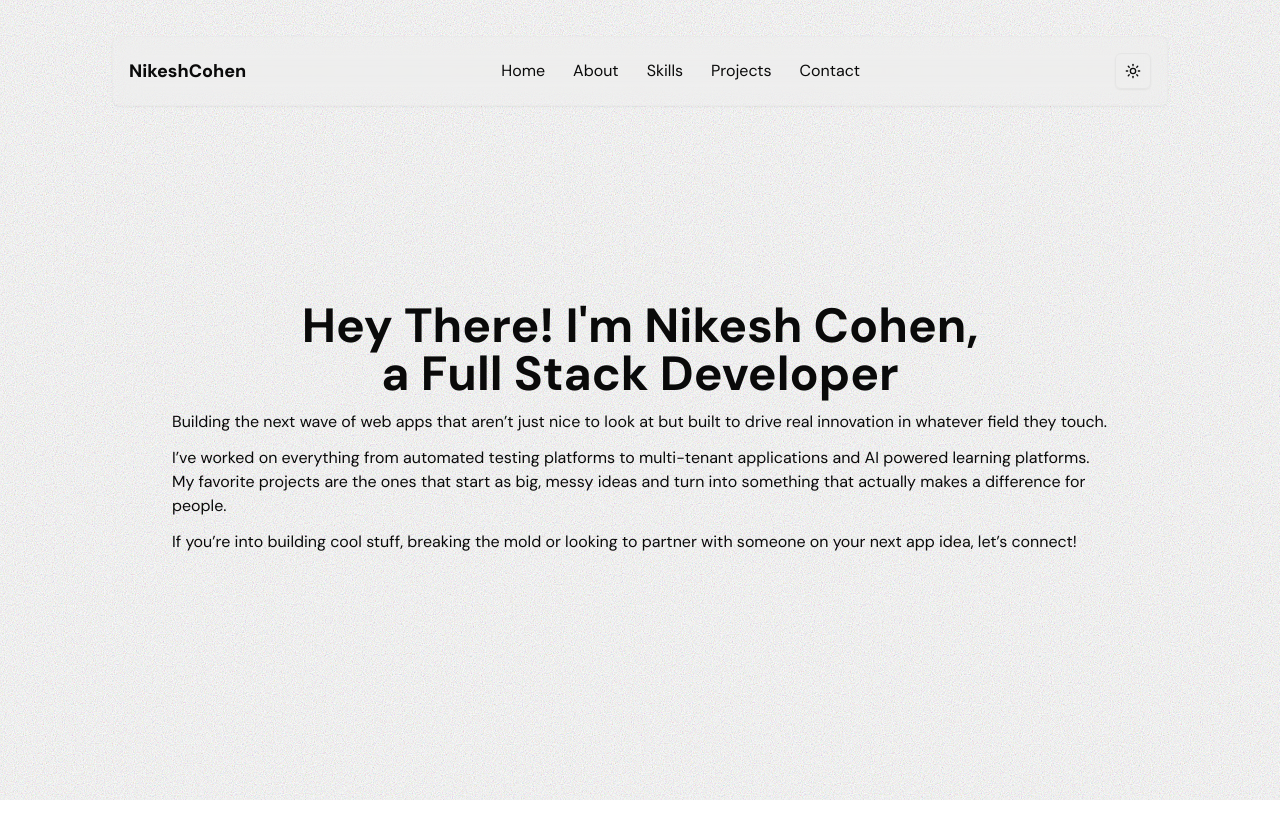
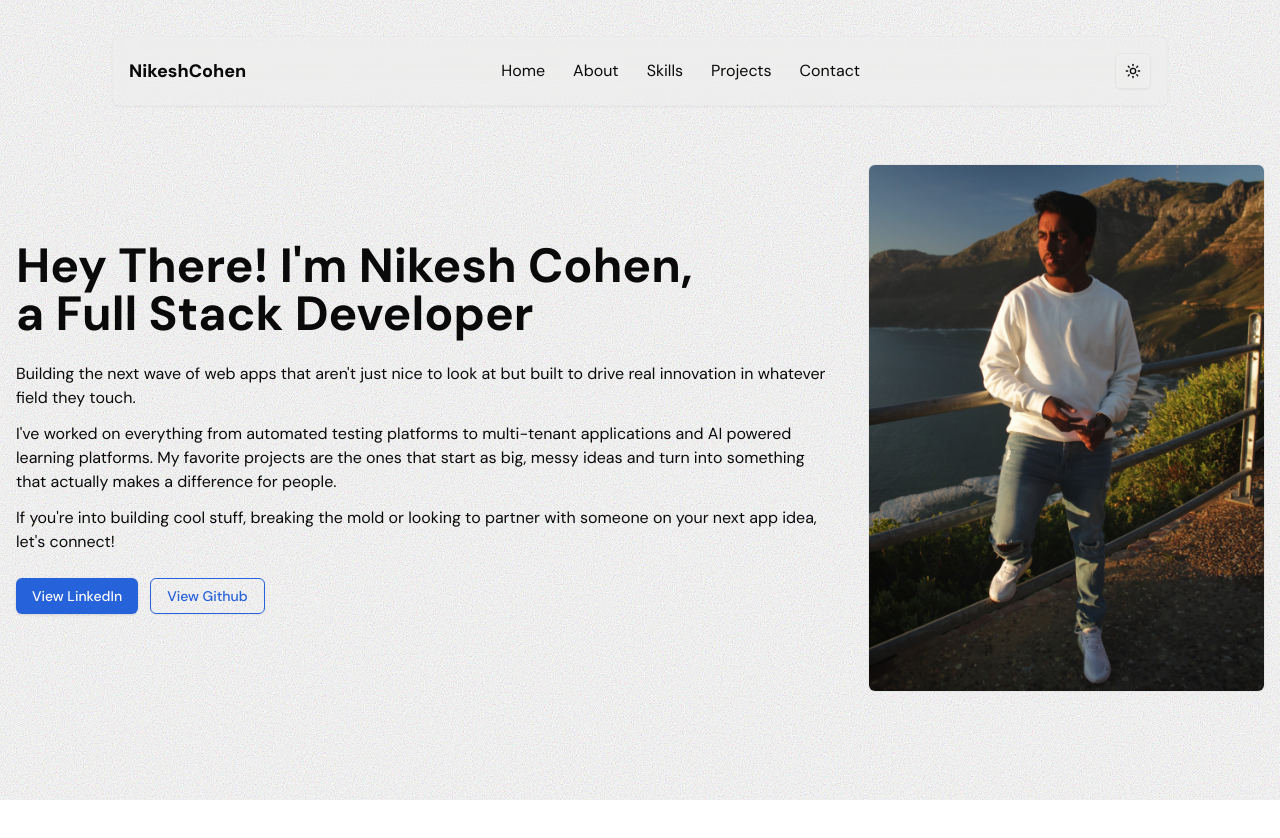
Before and after one commit to NikeshCohen/portfolio, a Next.js app: page / in a window 1280 px wide. Shown: the top 838 px of the page. Built offline with nearby package versions, Linux system fonts and the light colour scheme.

Commit message:
complete hero

```diff
--- /dev/null
+++ b/app/_components/HeroImg.tsx
@@ -0,0 +1,33 @@
+import React, { useState } from "react";
+
+import Image from "next/image";
+
+function HeroImg() {
+  const [isImageLoading, setIsImageLoading] = useState(true);
+
+  return (
+    <div>
+      <div className="relative mx-auto aspect-[3/4] w-full max-w-2xl">
+        <div
+          className={`relative h-full w-full rounded-md ${
+            isImageLoading ? "bg-foreground/10" : ""
+          }`}
+        >
+          <Image
+            src="/hero-img.jpg"
+            alt="nikesh cohen"
+            layout="fill"
+            objectFit="cover"
+            quality={100}
+            className={`rounded-md ring-1 ring-border duration-700 ease-in-out ${
+              isImageLoading ? "blur-xl" : "blur-0"
+            }`}
+            onLoad={() => setIsImageLoading(false)}
+          />
+        </div>
+      </div>
+    </div>
+  );
+}
+
+export default HeroImg;
--- a/app/_sections/Hero.tsx
+++ b/app/_sections/Hero.tsx
@@ -1,33 +1,60 @@
-import React from "react";
+"use client";
+
+import React, { useState } from "react";
+
+import Link from "next/link";
+
+import { Button } from "@/components/ui/button";
+
+import HeroImg from "../_components/HeroImg";
 
 function Hero() {
   return (
     <section
       id="home"
-      className="flex flex-col justify-center items-center h-[75vh]"
+      className="grid min-h-[75vh] grid-cols-1 gap-8 lg:grid-cols-3 lg:items-center"
     >
-      <h1 className="font-bold text-4xl text-center lg:text-5xl">
+      <div className="lg:col-span-2">
+        <h1 className="inline-block text-4xl font-bold lg:text-5xl">
           Hey There! I&apos;m Nikesh Cohen, <br /> a Full Stack Developer
         </h1>
 
-      <div className="w-3/4">
-        <p className="my-3">
-          Building the next wave of web apps that aren’t just nice to look at
-          but built to drive real innovation in whatever field they touch.
+        <div className="mt-6">
+          <p className="mb-3">
+            Building the next wave of web apps that aren&apos;t just nice to
+            look at but built to drive real innovation in whatever field they
+            touch.
           </p>
 
           <p className="mb-3">
-          I’ve worked on everything from automated testing platforms to
+            I&apos;ve worked on everything from automated testing platforms to
             multi-tenant applications and AI powered learning platforms. My
-          favorite projects are the ones that start as big, messy ideas and turn
-          into something that actually makes a difference for people.
+            favorite projects are the ones that start as big, messy ideas and
+            turn into something that actually makes a difference for people.
           </p>
 
           <p>
-          If you’re into building cool stuff, breaking the mold or looking to
-          partner with someone on your next app idea, let’s connect!
+            If you&apos;re into building cool stuff, breaking the mold or
+            looking to partner with someone on your next app idea, let&apos;s
+            connect!
           </p>
         </div>
+
+        <div className="mt-6 flex flex-col gap-3 md:flex-row">
+          <Link href="https://www.linkedin.com/in/nikesh-cohen">
+            <Button className="w-full md:w-auto">View LinkedIn</Button>
+          </Link>
+          <Link href="https://github.com/NikeshCohen">
+            <Button
+              className="w-full border-primary bg-transparent text-primary md:w-auto"
+              variant="outline"
+            >
+              View Github
+            </Button>
+          </Link>
+        </div>
+      </div>
+      <HeroImg />
     </section>
   );
 }
--- a/components/global/Header.tsx
+++ b/components/global/Header.tsx
@@ -101,7 +101,7 @@ export default function Header() {
   return (
     <motion.header
       ref={headerRef}
-      className="fixed inset-0 top-5 z-50 mx-auto w-full"
+      className="fixed left-0 right-0 top-5 z-50 mx-auto w-full"
       initial={{ maxWidth: "85%", padding: "16px" }}
       style={{ maxWidth: headerMaxWidth, padding: headerPadding }}
     >
```
Also changed, not shown: public/hero-img.jpg (added), public/hero-img.webp. Lines whose indentation alone changed are shown as unchanged.
